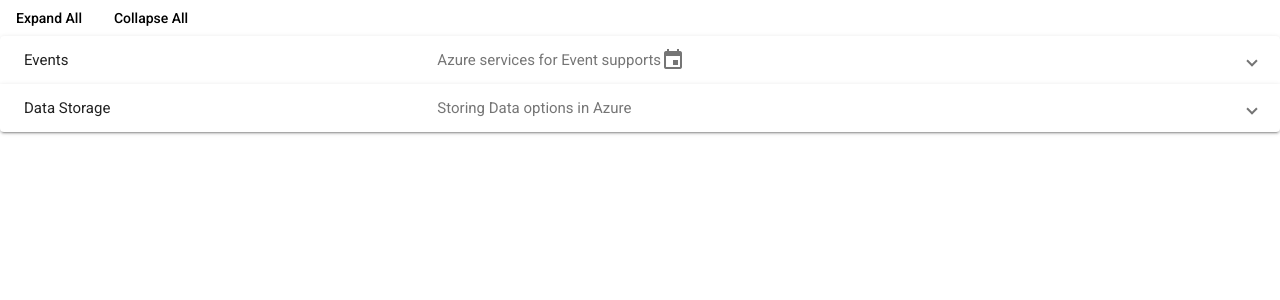
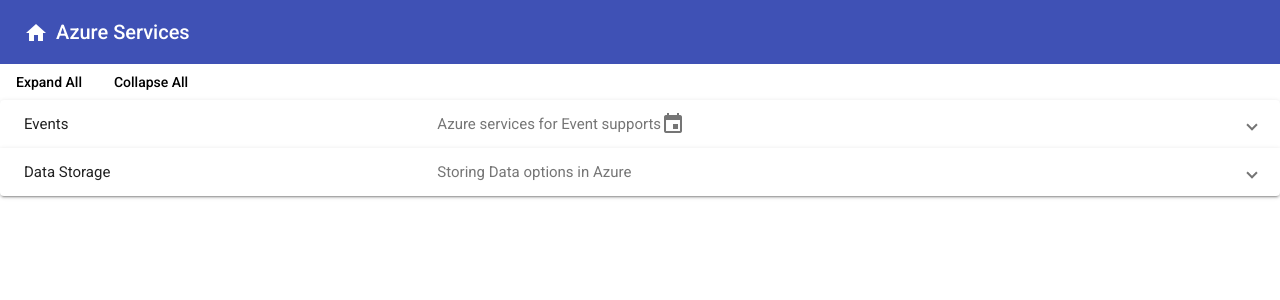
Before and after one commit to rupeshtiwari/azure-when-what, an Angular app: page / in a window 1280 px wide. Shown: the top 300 px of the page. Built offline with nearby package versions, Linux system fonts and the light colour scheme.

Commit message:
fixing toolbar

```diff
--- a/src/app/app.component.html
+++ b/src/app/app.component.html
@@ -1,3 +1,13 @@
+<mat-toolbar color="primary">
+  <button mat-icon-button class="example-icon" aria-label="Example icon-button with menu icon">
+    <mat-icon>home</mat-icon>
+  </button>
+  <span>Azure Services</span>
+  <span class="example-spacer"></span>
+</mat-toolbar>
+
+
+
 <div class="example-action-buttons">
   <button mat-button (click)="accordion.openAll()">Expand All</button>
   <button mat-button (click)="accordion.closeAll()">Collapse All</button>
--- a/src/app/app.module.ts
+++ b/src/app/app.module.ts
@@ -5,10 +5,12 @@
 import { AppComponent } from './app.component';
 import { DemoMaterialModule } from './mat-module';
 import { ServiceDetailComponent } from './service-detail/service-detail.component';
+import { AzureServicesComponent } from './azure-services/azure-services.component';
 
 @NgModule({
-  declarations: [	AppComponent,
-      ServiceDetailComponent
+  declarations: [		AppComponent,
+      ServiceDetailComponent,
+      AzureServicesComponent
    ],
   imports: [
     BrowserModule,
--- /dev/null
+++ b/src/app/azure-services/azure-services.component.html
@@ -0,0 +1,3 @@
+<p>
+  azure-services works!
+</p>
--- /dev/null
+++ b/src/app/azure-services/azure-services.component.ts
@@ -0,0 +1,15 @@
+import { Component, OnInit } from '@angular/core';
+
+@Component({
+  selector: 'app-azure-services',
+  templateUrl: './azure-services.component.html',
+  styleUrls: ['./azure-services.component.css']
+})
+export class AzureServicesComponent implements OnInit {
+
+  constructor() { }
+
+  ngOnInit() {
+  }
+
+}
```
Also changed, not shown: src/app/azure-services/azure-services.component.css (added).
